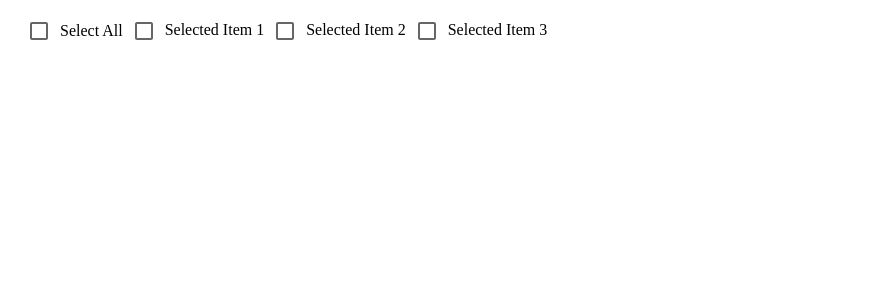
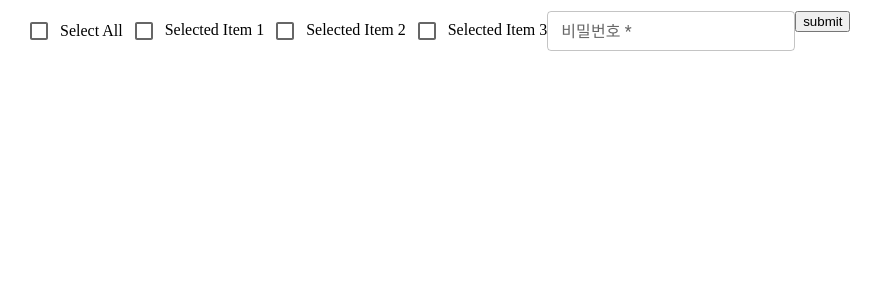
Before and after one commit to kgogo5/reacthookform, a React (Create React App) app: page / in a window 1280 px wide. Shown: the top 300 px of the page, without its empty margins (0-883 px from the left). Built offline with nearby package versions, Linux system fonts and the light colour scheme.

Commit message:
유효성 밸리데이션

```diff
--- a/src/App.tsx
+++ b/src/App.tsx
@@ -1,12 +1,18 @@
-import { Checkbox } from "@mui/material";
+import { Checkbox, TextField } from "@mui/material";
 import { useState } from "react";
+import { useForm } from "react-hook-form";
 
 const options = ["Selected Item 1", "Selected Item 2", "Selected Item 3"];
 
 export default function App() {
+  const { register, handleSubmit, getValues, setError } = useForm();
   const [selected, setSelected] = useState<any>([]);
   const isAllSelected =
     options.length > 0 && selected.length === options.length;
+
+  const onSubmit = handleSubmit((data) => {
+    console.log(data);
+  });
 
   const handleChange = (event: any) => {
     const value = event.target.value;
@@ -23,6 +29,39 @@ export default function App() {
       // if value not present
       setSelected([...selected, value]);
     }
+  };
+
+  // 비밀번호 유효성 검사
+  const validate = () => {
+    const values = getValues("password");
+
+    if (
+      !/^(?=^.{10,16}$)(((?=.*\d)(?=.*[a-z])(?=.*[A-Z]))|((?=.*[!@#$%._])(?=.*[a-z])(?=.*[A-Z]))|((?=.*\d)(?=.*[!@#$%._])(?=.*[a-z])(?=.*[A-Z])))[a-zA-Z0-9!@#$%._]*$/.test(
+        values
+      )
+    ) {
+      console.log("비밀번호 형식에 안맞음");
+      return false;
+    }
+    if (/.*(012|123|234|345|456|567|678|789).*/g.test(values)) {
+      console.log("연속된 숫자");
+      return false;
+    }
+    if (/.*(.)\1{2}.*/g.test(values)) {
+      console.log("연속된 글자");
+      return false;
+    }
+    return true;
+    // if (!values.email) {
+    //   setFormErrors({email:"Cannot be blank"})
+    // } else if (!regex.test(values.email)) {
+    //   setFormErrors({email:"Invalid email format"});
+    // }
+    // if (!values.password) {
+    //   setFormErrors({password:"Cannot be blank"});
+    // } else if (values.password.length < 4) {
+    //   setFormErrors({password:"Password must be more than 4 characters"});
+    // }
   };
 
   const listItem = options.map((option: any) => {
@@ -43,6 +82,28 @@ export default function App() {
       <Checkbox value="all" onChange={handleChange} checked={isAllSelected} />
       <span> Select All</span>
       {listItem}
+
+      <form onSubmit={onSubmit}>
+        <TextField
+          size="small"
+          label="비밀번호 *"
+          type="password"
+          {...register("password", {
+            required: "비밀번호를 입력해주세요.",
+            // pattern: {
+            //   value:
+            //     /^(?=^.{10,16}$)(((?=.*\d)(?=.*[a-z])(?=.*[A-Z]))|((?=.*[!@#$%._])(?=.*[a-z])(?=.*[A-Z]))|((?=.*\d)(?=.*[!@#$%._])(?=.*[a-z])(?=.*[A-Z])))[a-zA-Z0-9!@#$%._]*$/,
+
+            //   message:
+            //     "대소문자, 숫자, 특수문자 세가지 조합 이상 8자 이상의 비밀번호 구성",
+            // },
+            validate: {
+              pattern: () => validate(),
+            },
+          })}
+        />
+        <button onClick={() => onSubmit()}>submit</button>
+      </form>
     </div>
   );
 }
```
